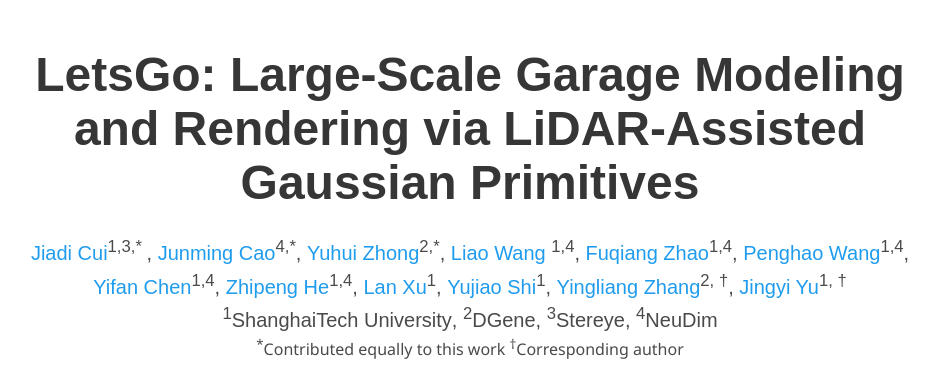
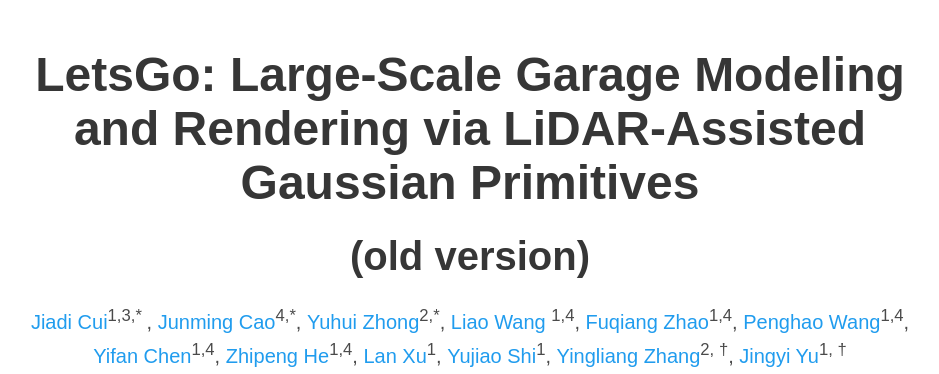
Before and after one commit to jdtsui/jdtsui.github.io, a website: page letsgo/index.html in a window 1280 px wide. Shown: the top 374 px of the page, without its empty margins (170-1109 px from the left). Drawn offline with nearby package versions, Linux system fonts and the light colour scheme; some icons are missing; a web font is replaced by a local one.

Commit message:
Update index.html

```diff
--- a/letsgo/index.html
+++ b/letsgo/index.html
@@ -47,7 +47,8 @@
     <div class="container is-max-desktop">
       <div class="columns is-centered">
         <div class="column has-text-centered">
-          <h1 class="title is-1 publication-title">LetsGo: Large-Scale Garage Modeling and Rendering via LiDAR-Assisted Gaussian Primitives</h1>
+          <h1 class="title is-1 publication-title">LetsGo: Large-Scale Garage Modeling and Rendering via LiDAR-Assisted Gaussian Primitives </h1>
+          <h1 class="title is-2 publication-title">(old version)</h1>
           <div class="is-size-5 publication-authors">
             <span class="author-block">
               <a href="https://jdtsui.github.io/">Jiadi Cui</a><sup>1,3,* </sup>,
@@ -313,7 +314,6 @@ Experimental results on our dataset, along with ScanNet++ and KITTI-360, demonst
       @article{,
         title={LetsGo: Large-Scale Garage Modeling and Rendering via LiDAR-Assisted Gaussian Primitives},
         author={Jiadi Cui, Junming Cao, Yuhui Zhong, Liao Wang, Fuqiang Zhao, Penghao Wang, Yifan Chen, Zhipeng He, Lan Xu, Yujiao Shi, Yingliang Zhang, Jingyi Yu},
-<!--         journal={arXiv preprint arXiv:2404.09748}, -->
         year={2024}
       }
     </code></pre>
```
